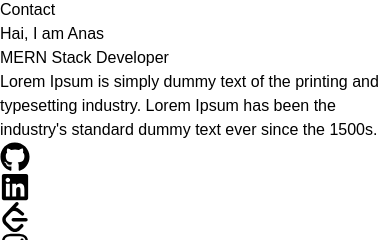
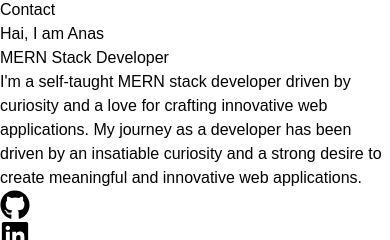
Before and after one commit to muhammedanas-ea/portfolio, a React (Vite) app: page / in a window 390 px wide. Shown: the part 584-824 px from the top of the page. Built offline with nearby package versions, Linux system fonts and the light colour scheme; a web font is replaced by a local one.

Commit message:
footer error fix in mobile

```diff
--- a/src/component/Footer.jsx
+++ b/src/component/Footer.jsx
@@ -6,12 +6,12 @@ const Footer = () => {
     { id: 5, text: "Contact" },
   ];
   return (
-    <footer className="bg-black border-t-2 shadow">
-      <div className="w-full mx-auto max-w-screen-xl p-4 md:flex  md:items-center md:justify-between">
-        <p className="text-sm text-gray-100 text-center md:text-start dark:text-gray-100">
+    <footer className="bg-black border-t border-t-gray-600 shadow">
+      <div className="w-full  mx-auto max-w-screen-xl p-4 md:flex  md:items-center md:justify-between">
+        <p className="text-sm text-gray-400 text-center md:text-start dark:text-gray-400">
           © 2024 Muhammed Anas. All Rights Reserved.
         </p>
-        <ul className="flex flex-wrap justify-center md:justify-between items-center mt-3 text-sm font-medium text-gray-300 dark:text-gray-300 sm:mt-0">
+        <ul className="flex flex-wrap justify-center md:justify-between items-center mt-3 text-sm font-medium text-gray-500 dark:text-gray-500 sm:mt-0">
           {navItems.map((item) => {
             return (
               <li key={item.id} className="hover:underline me-4 md:me-6">
--- a/src/component/Hero.jsx
+++ b/src/component/Hero.jsx
@@ -9,25 +9,25 @@ const Hero = () => {
       id: 1,
       icon: <FaGithub size={30} className="hover:text-[#00df9a]" />,
       url: "https://github.com/muhammedanas-ea",
-      delay: 0.8
+      delay: 0.8,
     },
     {
       id: 2,
       icon: <FaLinkedin size={30} className="hover:text-[#00df9a]" />,
       url: "https://www.linkedin.com/in/muhammed-anas-44b218209/",
-      delay:0.9
+      delay: 0.9,
     },
     {
       id: 3,
       icon: <SiLeetcode size={30} className="hover:text-[#00df9a]" />,
       url: "https://leetcode.com/muhammedanasea2000/",
-      delay:1
+      delay: 1,
     },
     {
       id: 4,
       icon: <FaInstagram size={30} className="hover:text-[#00df9a]" />,
       url: "https://www.instagram.com/a.n.a.s.ea?igsh=MXZiMzB5bDE3ZzRhaQ==",
-      delay:1.1
+      delay: 1.1,
     },
   ];
   return (
@@ -81,9 +81,10 @@ const Hero = () => {
             }}
             className="w-[65%] text-sm text-[#ffffff81]"
           >
-            Lorem Ipsum is simply dummy text of the printing and typesetting
-            industry. Lorem Ipsum has been the {`industry's`} standard dummy
-            text ever since the 1500s.
+            {`I'm`} a self-taught MERN stack developer driven by curiosity and a
+            love for crafting innovative web applications. My journey as a
+            developer has been driven by an insatiable curiosity and a strong
+            desire to create meaningful and innovative web applications.
           </motion.p>
           <div className="flex gap-10 mt-6 cursor-pointer">
             {socialMedia.map((item) => {
```
